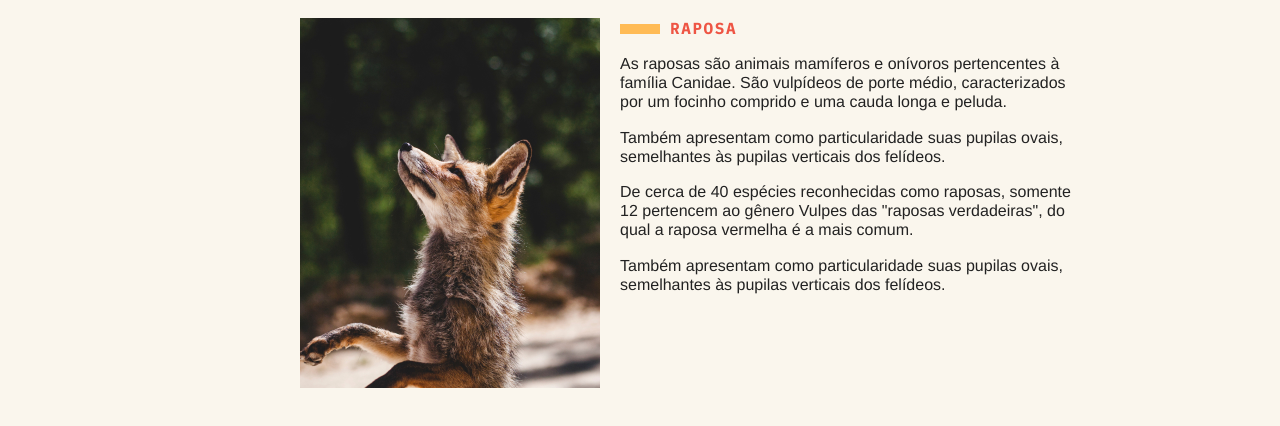
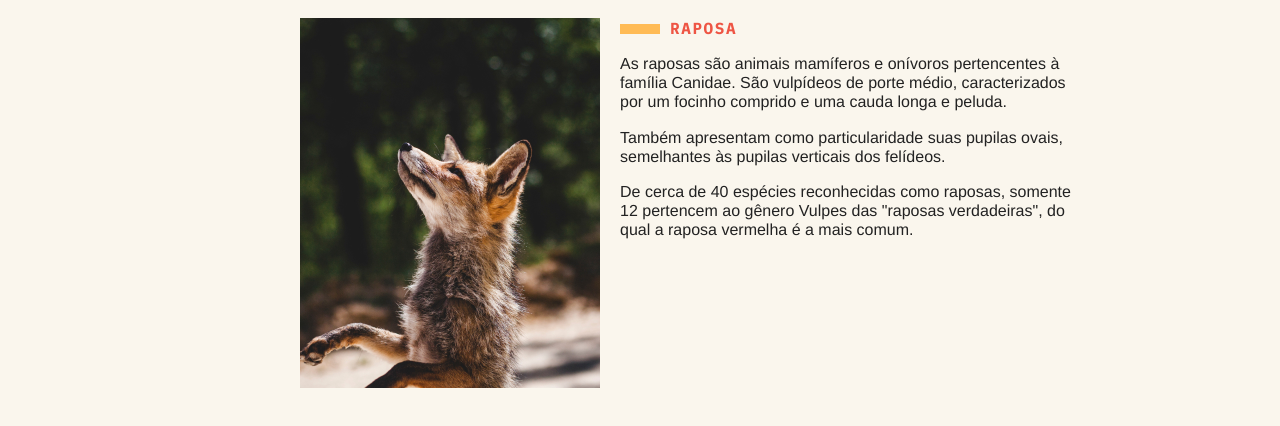
Before and after one commit to rayanne-barros/animais-fantasticos-Origamid-, a website built with webpack: page index.html in a window 1280 px wide. Shown: the part 348-774 px from the top of the page. Built offline with nearby package versions, Linux system fonts and the light colour scheme.

Commit message:
TabNav transformado para class e diminuindo texto

```diff
--- a/index.html
+++ b/index.html
@@ -69,8 +69,6 @@
           <p>De cerca de 40 espécies reconhecidas como raposas, somente 12 pertencem ao gênero Vulpes das "raposas
             verdadeiras", do
             qual a raposa vermelha é a mais comum.</p>
-          <p>Também apresentam como particularidade suas pupilas ovais, semelhantes às pupilas verticais dos felídeos.
-          </p>
         </section>
         <section data-anime="show-right">
           <h2>Esquilo</h2>
@@ -98,9 +96,6 @@
             canídeos,
             os lobos se desenvolveram em diversos ambientes, como florestas temperadas, desertos, montanhas, tundras,
             taigas, campos e até mesmo em algumas áreas urbanas</p>
-          <p>Os lobos são capazes de percorrer longas distâncias com uma velocidade média de 10 quilômetros por hora e
-            são
-            conhecidos por atingir velocidades próximas a 65 quilômetros por hora durante uma perseguição.</p>
         </section>
         <section data-anime="show-right">
           <h2>Macaco</h2>
--- a/js/modules/tabnav.js
+++ b/js/modules/tabnav.js
@@ -1,21 +1,31 @@
-export default function initTabNav() {
-  const tabMenu = document.querySelectorAll('[data-tab="menu"] li');
-  const tabContent = document.querySelectorAll('[data-tab="content"] section');
+export default class TabNav {
+  constructor(menu, content) {
+    this.tabMenu = document.querySelectorAll(menu);
+    this.tabContent = document.querySelectorAll(content);
+    this.activeClass = 'ativo';
+  }
 
-  function activeTab(index) {
-    tabContent.forEach((section) => {
-      section.classList.remove('ativo');
+  // Ativa a tab de acordo com o index da mesma
+  activeTab(index) {
+    this.tabContent.forEach((section) => {
+      section.classList.remove(this.activeClass);
     });
-    const direcao = tabContent[index].dataset.anime;
-    tabContent[index].classList.add('ativo', direcao);
+    const direcao = this.tabContent[index].dataset.anime;
+    this.tabContent[index].classList.add(this.activeClass, direcao);
   }
-  if (tabMenu.length && tabContent.length) {
-    tabContent[0].classList.add('ativo');
 
-    tabMenu.forEach((itemMenu, index) => {
-      itemMenu.addEventListener('click', () => {
-        activeTab(index);
-      });
+  // Adiciona os eventos nas tabs
+  addTabNavEvent() {
+    this.tabMenu.forEach((itemMenu, index) => {
+      itemMenu.addEventListener('click', () => this.activeTab(index));
     });
   }
+
+  init() {
+    if (this.tabMenu.length && this.tabContent.length) {
+      // Ativar primeiro item
+      this.activeTab(0);
+      this.addTabNavEvent();
+    }
+  }
 }
--- a/js/script.js
+++ b/js/script.js
@@ -1,6 +1,6 @@
 import ScrollSuave from './modules/scroll-suave.js';
 import Accordion from './modules/accordion.js';
-import initTabNav from './modules/tabnav.js';
+import TabNav from './modules/tabnav.js';
 import initModal from './modules/modal.js';
 import initTooltip from './modules/tooltip.js';
 import initDropdownMenu from './modules/dropdown-menu.js';
@@ -15,7 +15,9 @@ scrollSuave.init();
 const accordion = new Accordion('[data-anime="accordion"] dt');
 accordion.init();
 
-initTabNav();
+const tabNav = new TabNav('[data-tab="menu"] li', '[data-tab="content"] section');
+tabNav.init();
+
 initModal();
 initTooltip();
 initDropdownMenu();
```
Also changed, not shown: main.js (+2 -2 lines).
